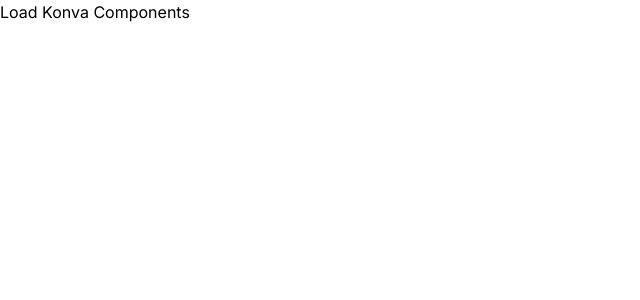
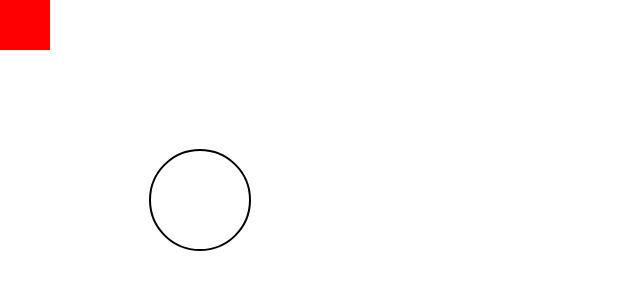
Before and after one commit to SanjayBar/deploy_app, a Next.js app: page / in a window 1280 px wide. Shown: the top 300 px of the page, without its empty margins (0-640 px from the left). Built offline with nearby package versions, Linux system fonts and the light colour scheme.

Commit message:
4th commit

```diff
--- a/app/page.jsx
+++ b/app/page.jsx
@@ -1,42 +1,18 @@
 "use client";
-import React, { useState, useEffect, lazy, Suspense } from "react";
+import { Stage, Layer, Rect, Circle } from "react-konva";
 
-const Hello = () => {
-  const [showMainDiv, setShowMainDiv] = useState(true);
-  const [konvaComponents, setKonvaComponents] = useState({});
-
-  const importKonvaComponents = () => {
-    Promise.all([
-      import("react-konva").then((module) => ({ Stage: module.Stage })),
-      import("react-konva").then((module) => ({ Layer: module.Layer })),
-      import("react-konva").then((module) => ({ Text: module.Text })),
-    ]).then((modules) => {
-      const importedComponents = modules.reduce((acc, module) => {
-        return { ...acc, ...module };
-      }, {});
-      setKonvaComponents(importedComponents);
-    });
-  };
-
+const App = () => {
   return (
-    <div>
-      <button onClick={importKonvaComponents}>Load Konva Components</button>
-      {showMainDiv && (
-        <Suspense fallback={<div>Loading...</div>}>
-          {konvaComponents.Stage &&
-            konvaComponents.Layer &&
-            konvaComponents.Text && (
-              <konvaComponents.Stage width={500} height={500}>
-                <konvaComponents.Layer>
-                  <konvaComponents.Text text='Hello World' />
-                  <konvaComponents.Text text='Hello Worldnnxznnzxnx' />
-                </konvaComponents.Layer>
-              </konvaComponents.Stage>
-            )}
-        </Suspense>
-      )}
-    </div>
+    // Stage - is a div wrapper
+    // Layer - is an actual 2d canvas element, so you can have several layers inside the stage
+    // Rect and Circle are not DOM elements. They are 2d shapes on canvas
+    <Stage width={500} height={500}>
+      <Layer>
+        <Rect width={50} height={50} fill='red' />
+        <Circle x={200} y={200} stroke='black' radius={50} />
+      </Layer>
+    </Stage>
   );
 };
 
-export default Hello;
+export default App;
--- a/next.config.js
+++ b/next.config.js
@@ -1,4 +1,14 @@
 /** @type {import('next').NextConfig} */
+if (
+  process.env.LD_LIBRARY_PATH == null ||
+  !process.env.LD_LIBRARY_PATH.includes(
+    `${process.env.PWD}/node_modules/canvas/build/Release:`
+  )
+) {
+  process.env.LD_LIBRARY_PATH = `${
+    process.env.PWD
+  }/node_modules/canvas/build/Release:${process.env.LD_LIBRARY_PATH || ""}`;
+}
 const nextConfig = {
   webpack: (config) => {
     config.externals.push({
```
